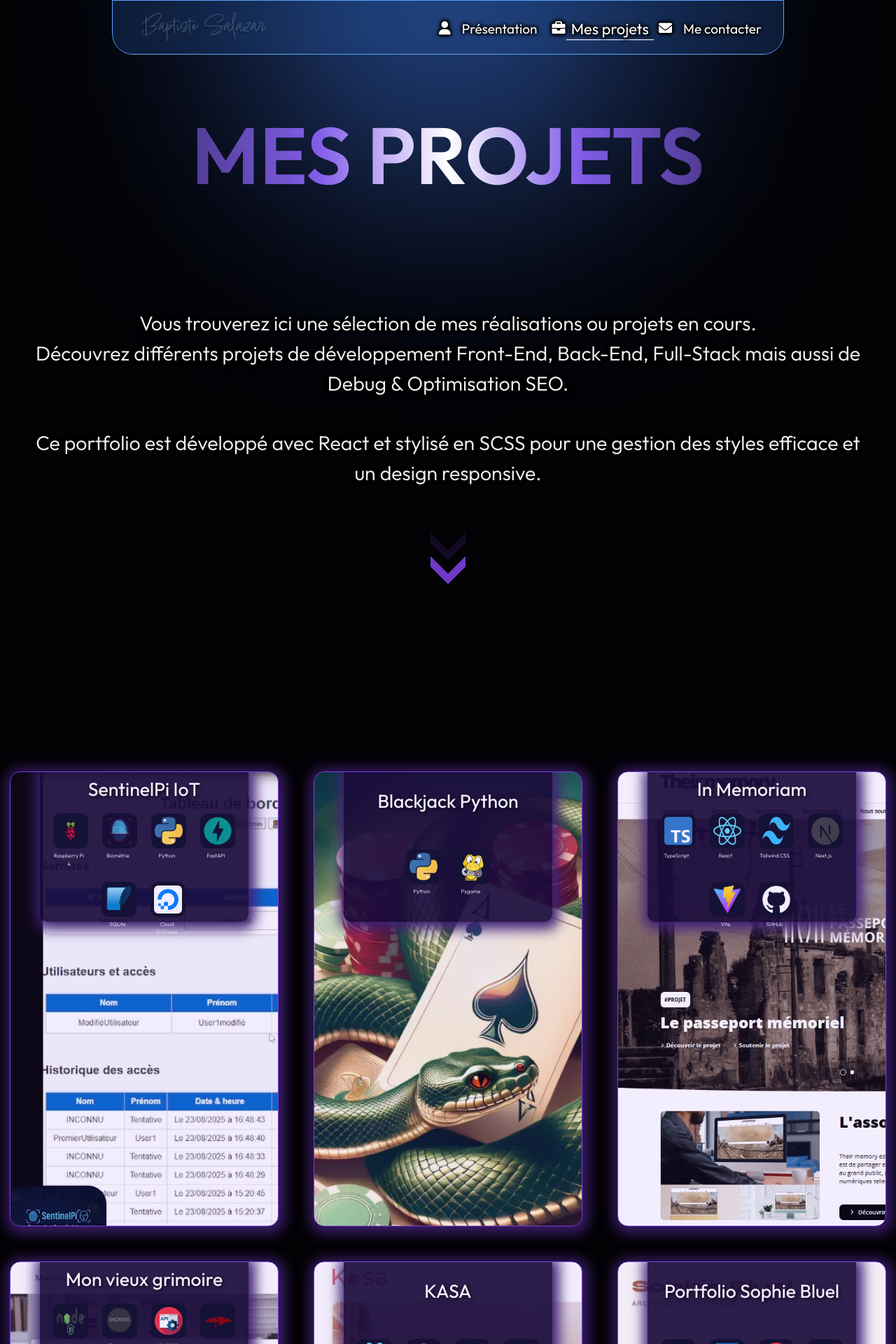
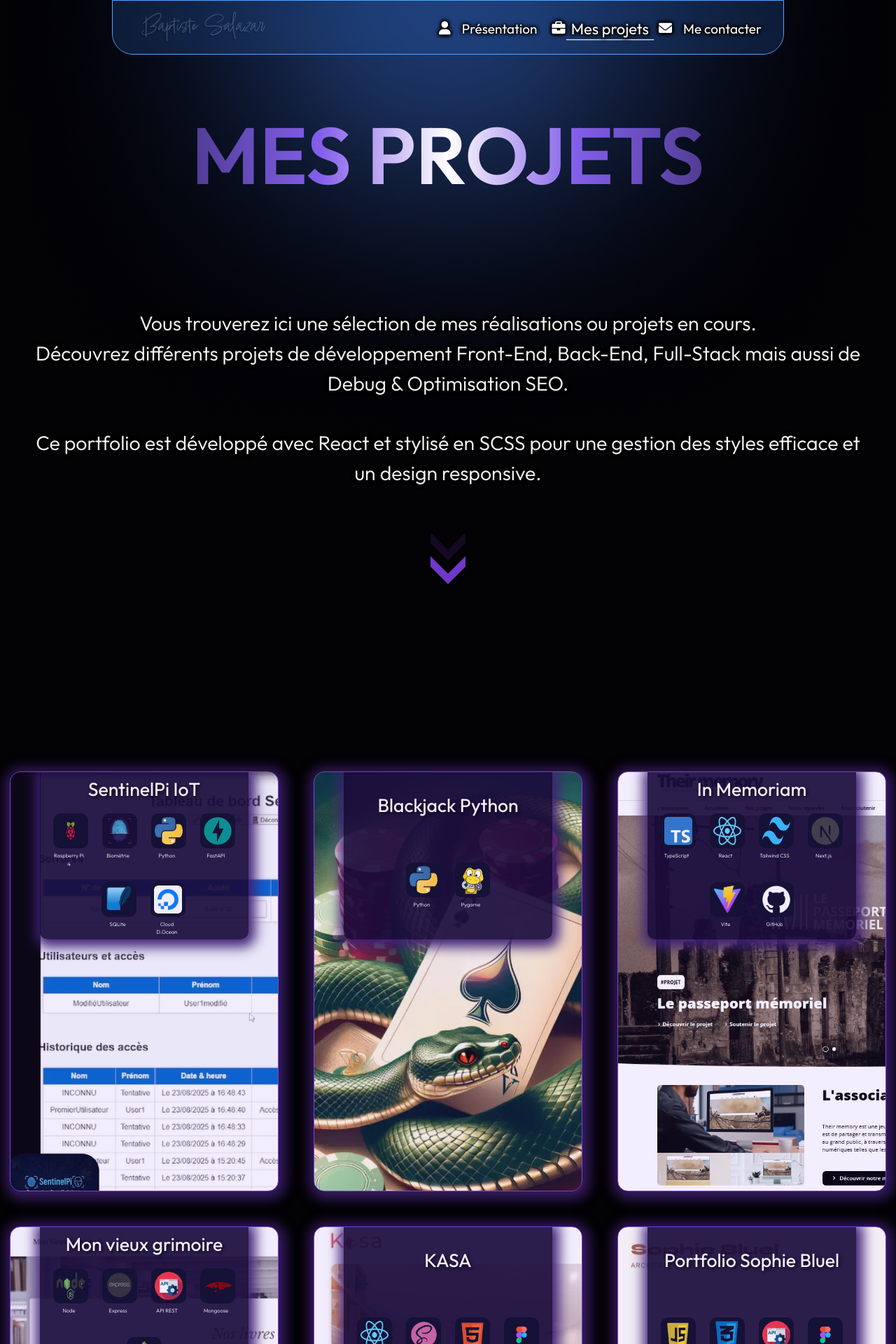
Before and after one commit to BaptFr/portfolio, a React (Vite) app: page /portfolio/projects in a window 1280 px wide. Shown: the top 1920 px of the page at 70% size. Built offline with nearby package versions, Linux system fonts and the light colour scheme.

Commit message:
style: project page cards responsive modifications

```diff
--- a/src/components/Projects.module.scss
+++ b/src/components/Projects.module.scss
@@ -14,7 +14,7 @@
 .projectCard {
   position: relative;
   width: 30%;
-  height: 650px;
+  height: 600px;
   border-radius: 15px;
   overflow: hidden;
   border: var(--border-purple);
@@ -65,7 +65,7 @@
   .cardTechsBanner {
     position: relative;
     width: 78%;
-    height: 33%;
+    height: 40%;
     border-top: none;
     border-radius:0px 0px 10px 10px;
     border-width: 5px 10px 15px 20px;
```
